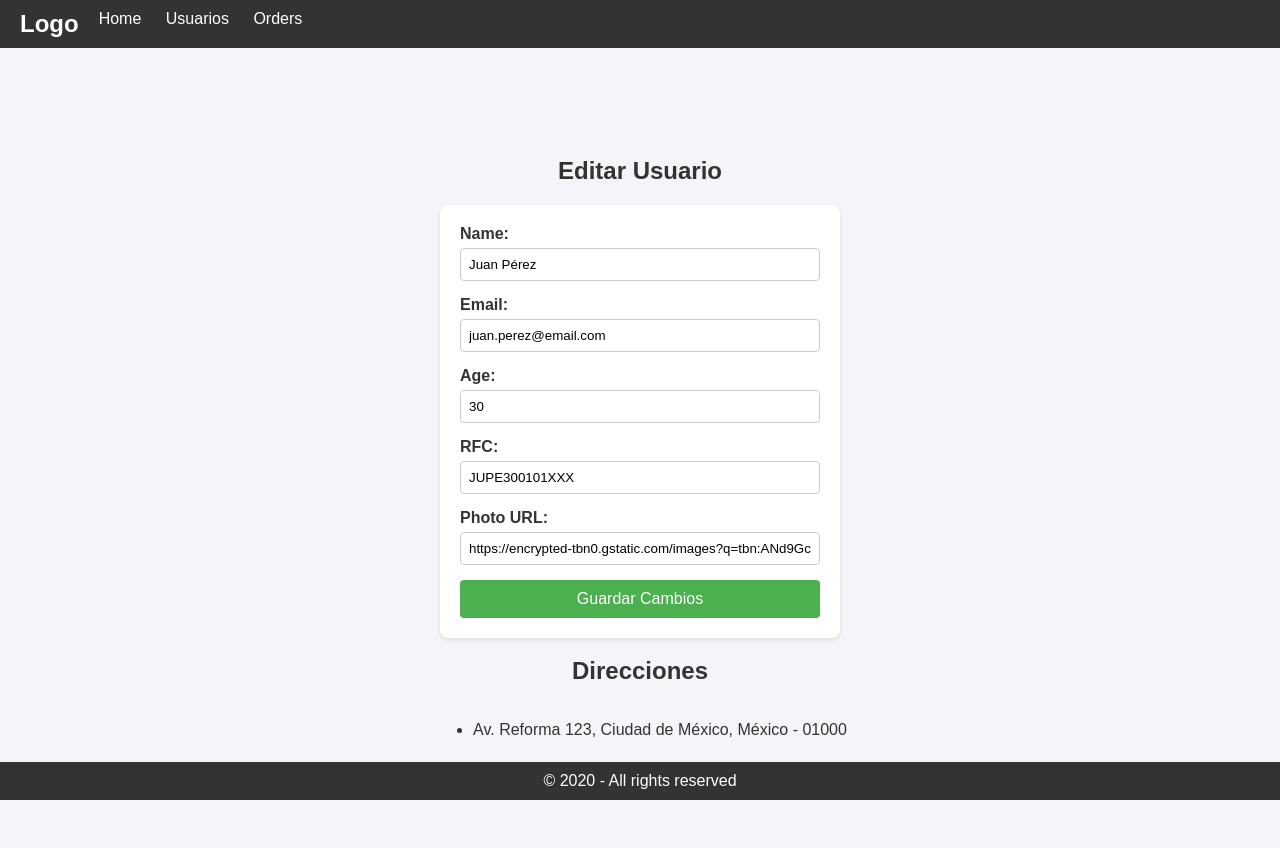
After one commit to ElStoico/web-ii-deAlbaCastellanos, a Django app: page /users/edit/1 in a window 1280 px wide. The commit adds this page. Run offline with Django 5.2, Linux system fonts and the light colour scheme; data comes from the database, SQL or seed files in the repository; parts of the project's set-up code (start-up, migrations or seed data) failed here and were passed over.

Commit message:
Práctica 5

```diff
--- a/django-app-modelo/modelo_app/modelo_app/urls.py
+++ b/django-app-modelo/modelo_app/modelo_app/urls.py
@@ -16,9 +16,11 @@ Including another URLconf
 """
 from django.contrib import admin
 from django.urls import path, include
+from users import views as main_views
 
 urlpatterns = [
+    path("", main_views.home, name="home"),  # Ruta para la página principal
     path("orders/", include("orders.urls")),
     path("admin/", admin.site.urls),
-    path('users/', include("users.urls")),
+    path("users/", include("users.urls")),
 ]
--- /dev/null
+++ b/django-app-modelo/modelo_app/static/css/base.css
@@ -0,0 +1,50 @@
+/* Header */
+nav {
+    background-color: #333;
+    color: white;
+    padding: 10px 20px;
+    display: flex;
+    justify-content: space-between;
+    align-items: center;
+    width: 100%;
+    position: relative;
+    top: 0;
+}
+
+.header_container{
+    display: flex;
+    flex-direction: row;
+}
+
+.menu-logo a {
+    color: white;
+    text-decoration: none;
+    font-size: 24px;
+    font-weight: bold;
+}
+
+.menu-options a {
+    color: white;
+    text-decoration: none;
+    margin-left: 20px;
+    font-size: 16px;
+}
+
+.menu-options a:hover {
+    text-decoration: underline;
+}
+
+/* Footer */
+footer {
+    background-color: #333;
+    color: white;
+    text-align: center;
+    padding: 10px 0;
+    position: fixed;
+    bottom: 0;
+    width: 100%;
+}
+
+footer p {
+    margin: 0;
+}
--- /dev/null
+++ b/django-app-modelo/modelo_app/static/css/user_form.css
@@ -0,0 +1,69 @@
+body {
+    font-family: Arial, sans-serif;
+    background-color: #f4f4f9;
+    color: #333;
+    margin: 0;
+    padding: 0;
+}
+
+.main-content {
+    display: flex;
+    justify-content: center;
+    align-items: center;
+    height: 100vh;
+    flex-direction: column;
+}
+
+form {
+    background-color: #fff;
+    padding: 20px;
+    border-radius: 8px;
+    box-shadow: 0 2px 4px rgba(0, 0, 0, 0.1);
+    max-width: 400px;
+    width: 100%;
+    box-sizing: border-box;
+}
+
+form h1 {
+    text-align: center;
+    margin-bottom: 20px;
+}
+
+form label {
+    display: block;
+    margin-bottom: 5px;
+    font-weight: bold;
+}
+
+form input[type="text"],
+form input[type="email"],
+form input[type="number"] {
+    width: 100%;
+    padding: 8px;
+    margin-bottom: 15px;
+    border: 1px solid #ccc;
+    border-radius: 4px;
+    box-sizing: border-box;
+}
+
+form button {
+    width: 100%;
+    padding: 10px;
+    background-color: #4CAF50;
+    color: white;
+    border: none;
+    border-radius: 4px;
+    cursor: pointer;
+    font-size: 16px;
+}
+
+form button:hover {
+    background-color: #45a049;
+}
+
+.titulo{
+    text-align: center;
+    margin-bottom: 20px;
+    font-size: 24px;
+    font-weight: bold;
+}
--- a/django-app-modelo/modelo_app/templates/base/base.html
+++ b/django-app-modelo/modelo_app/templates/base/base.html
@@ -6,7 +6,7 @@
     <meta charset="UTF-8">
     <meta name="viewport" content="width=device-width, initial-scale=1.0">
     <title>Document</title>
-
+    <link rel="stylesheet" href="{% static 'css/base.css' %}">
     {% block styles %}
     {% endblock %}
 </head>
--- a/django-app-modelo/modelo_app/templates/base/header.html
+++ b/django-app-modelo/modelo_app/templates/base/header.html
@@ -1,11 +1,13 @@
 <nav>
-    <div>
+    <div class="header_container">
         <div class="menu-logo">
             <a>Logo</a>
         </div>
         <div class="menu-options">
             <div>
-                <a>Home</a>
+                <a href="{% url 'home' %}">Home</a>
+                <a href="{% url 'indexUsers' %}">Usuarios</a>
+                <a href="{% url 'indexOrders' %}">Orders</a>
             </div>
         </div>
     </div>
--- a/django-app-modelo/modelo_app/templates/components/UserCard.html
+++ b/django-app-modelo/modelo_app/templates/components/UserCard.html
@@ -1,4 +1,4 @@
-<h1>Este es el componente de user card</h1>
+
 
 <div class="user_card_container">
     <div>
@@ -10,7 +10,7 @@
     </div>
     <div class="user-actions">
         {% if user.id %}
-            <a href="{% url 'userDetail' user.id %}">Ver</a>
+            <a href="{% url 'editUser' user.id %}">Editar</a>
         {% else %}
             <p>ID no disponible</p>
         {% endif %}
--- /dev/null
+++ b/django-app-modelo/modelo_app/templates/users/edit.html
@@ -0,0 +1,40 @@
+{% extends "base/base.html" %}
+{% load static %}
+{% block styles %}
+<link rel="stylesheet" href="{% static 'css/user_form.css' %}">
+{% endblock %}
+{% block content %}
+<div class="main-content">
+    <h1 class="titulo">Editar Usuario</h1>
+    <form method="POST">
+        {% csrf_token %}
+        <label for="name">Name:</label>
+        <input type="text" id="name" name="name" value="{{ user.name }}" required><br>
+
+        <label for="email">Email:</label>
+        <input type="email" id="email" name="email" value="{{ user.email }}" required><br>
+
+        <label for="age">Age:</label>
+        <input type="number" id="age" name="age" value="{{ user.age }}" required><br>
+
+        <label for="rfc">RFC:</label>
+        <input type="text" id="rfc" name="rfc" value="{{ user.rfc }}" required><br>
+
+        <label for="photo">Photo URL:</label>
+        <input type="text" id="photo" name="photo" value="{{ user.photo }}" required><br>
+
+        <button type="submit">Guardar Cambios</button>
+    </form>
+
+    <h2 class="titulo">Direcciones</h2>
+    <ul>
+        {% for address in addresses %}
+            <li>
+                {{ address.street }}, {{ address.city }}, {{ address.country }} - {{ address.zip_code }}
+            </li>
+        {% empty %}
+            <li>No hay direcciones disponibles.</li>
+        {% endfor %}
+    </ul>
+</div>
+{% endblock %}
--- a/django-app-modelo/modelo_app/templates/users/index.html
+++ b/django-app-modelo/modelo_app/templates/users/index.html
@@ -1,3 +1,4 @@
+{% extends "base/base.html" %}
 {% load static %}
 {% block styles %}
 <link rel="stylesheet" type="text/css" href="{% static 'css/users.css' %}">
--- a/django-app-modelo/modelo_app/users/urls.py
+++ b/django-app-modelo/modelo_app/users/urls.py
@@ -5,6 +5,7 @@ urlpatterns = [
     path("create", views.createUserView, name="createUserView"),
     path("createUser", views.createUser, name="createUser"),
     path("details/<int:id>", views.userDetail, name="userDetail"),
+    path("edit/<int:id>", views.editUser, name="editUser"),
     path("", views.usersIndex, name="indexUsers"),
     path("createUser-by-fetch", views.createUserByFetch, name="createUser-by-fetch")
 ]
--- a/django-app-modelo/modelo_app/users/views.py
+++ b/django-app-modelo/modelo_app/users/views.py
@@ -1,8 +1,8 @@
-from django.shortcuts import render, get_object_or_404
+from django.shortcuts import render, get_object_or_404, redirect
 from django.http import JsonResponse
 import json
 
-from .models import Users
+from .models import Users, User_Adress
 
 def usersIndex(request):
     # Obtener todos los usuarios sin direcciones
@@ -47,3 +47,21 @@ def userDetail(request, id):
         "user":user
     }
     return render(request, "users/detail.html", data)
+
+def editUser(request, id):
+    user = get_object_or_404(Users, id=id)
+    addresses = User_Adress.objects.filter(user_id=user)
+
+    if request.method == "POST":
+        user.name = request.POST.get("name")
+        user.email = request.POST.get("email")
+        user.age = request.POST.get("age")
+        user.rfc = request.POST.get("rfc")
+        user.photo = request.POST.get("photo")
+        user.save()
+        return redirect('indexUsers')
+
+    return render(request, 'users/edit.html', {'user': user, 'addresses': addresses})
+
+def home(request):
+    return render(request, 'home/home.html')
```
Also changed, not shown: django-app-modelo/modelo_app/templates/home/home.html (added, +7 -0 lines), django-app-modelo/modelo_app/templates/orders/index.html (+10 -14 lines), django-app-modelo/modelo_app/templates/users/create.html (+5 -2 lines).
